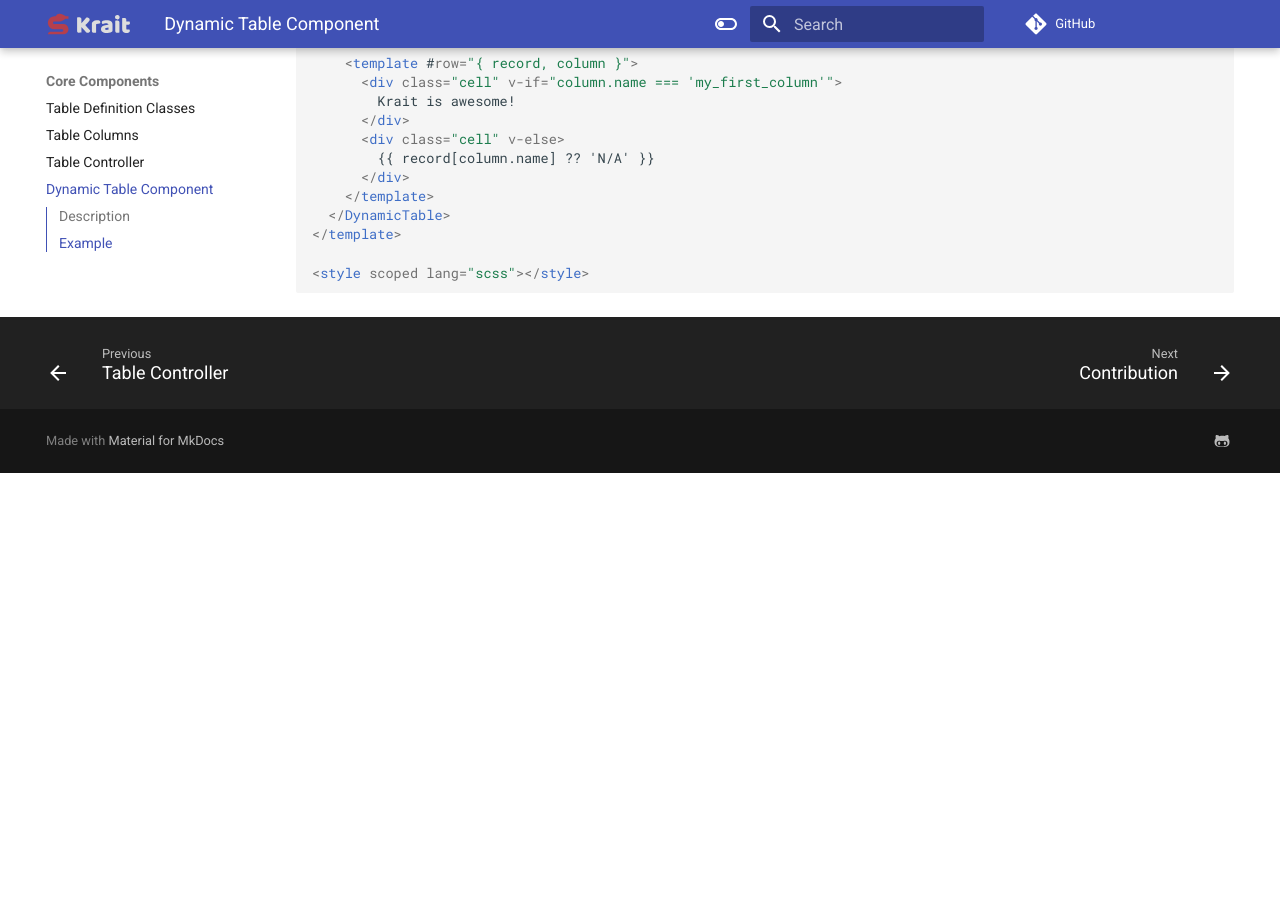
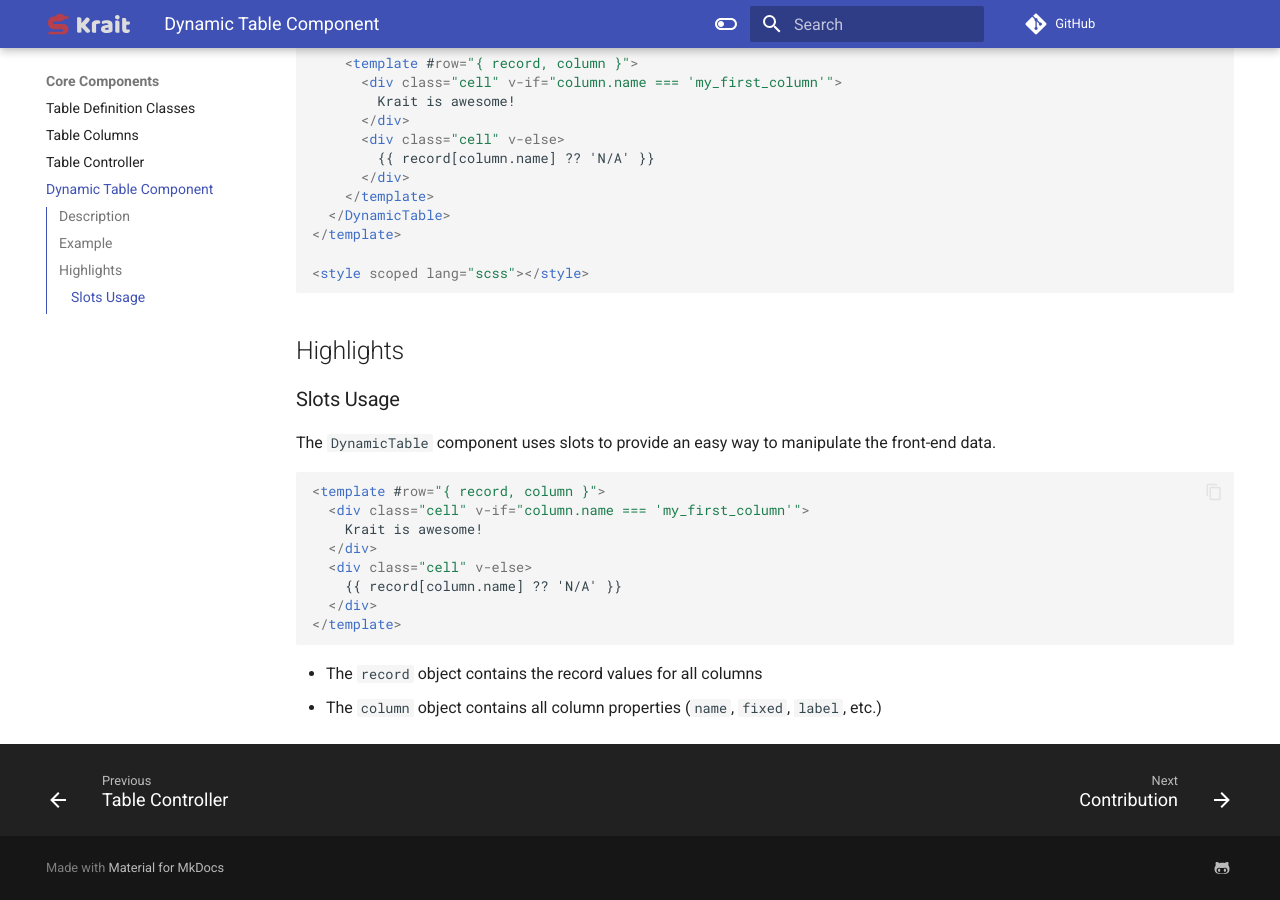
Before and after one commit to mtrdesign/krait, an MkDocs documentation site: the page built from docs/core-components/dynamic-table-component.md, in a window 1280 px wide and 900 px high, scrolled down 656 px. Built offline with MkDocs 1.6.1 and Material for MkDocs 9.7.7, drawn with Linux system fonts in a browser that asks for light colours; comment, search, counter and statistics services are not loaded; before the commit the page ends 1129 px from its top, so only the background shows below that.

Commit message:
More updates

````diff
--- a/docs/core-components/dynamic-table-component.md
+++ b/docs/core-components/dynamic-table-component.md
@@ -33,3 +33,22 @@ defineProps({
 
 <style scoped lang="scss"></style>
 ```
+
+## Highlights
+
+### Slots Usage
+The `DynamicTable` component uses slots to provide an easy way to manipulate the front-end data.
+
+```html
+<template #row="{ record, column }">
+  <div class="cell" v-if="column.name === 'my_first_column'">
+    Krait is awesome!
+  </div>
+  <div class="cell" v-else>
+    {{ record[column.name] ?? 'N/A' }}
+  </div>
+</template>
+```
+
+- The `record` object contains the record values for all columns
+- The `column` object contains all column properties (`name`, `fixed`, `label`, etc.)
````
Also changed, not shown: docs/core-components.md (+5 -0 lines), docs/core-components/table-columns.md (+2 -2 lines), docs/core-components/table-controller.md (+17 -1 lines), docs/core-components/table-definition-classes.md (+5 -0 lines).
